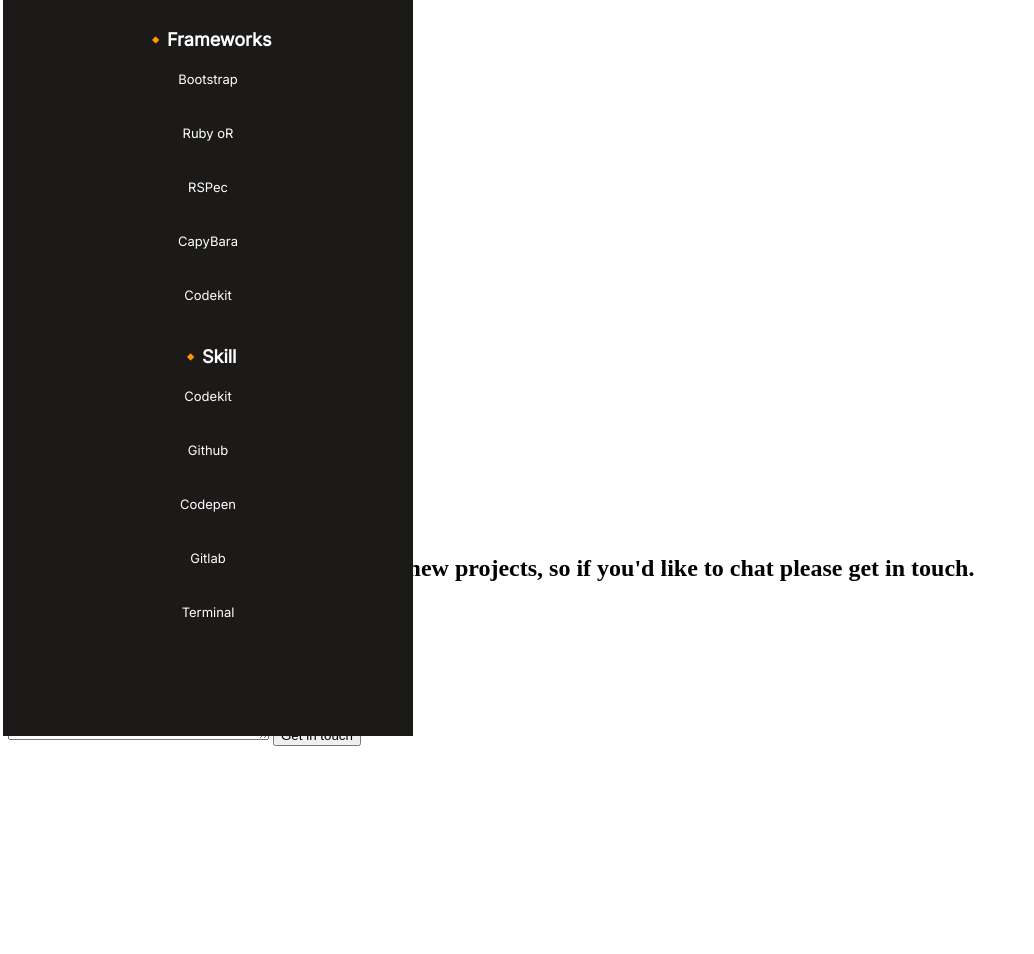
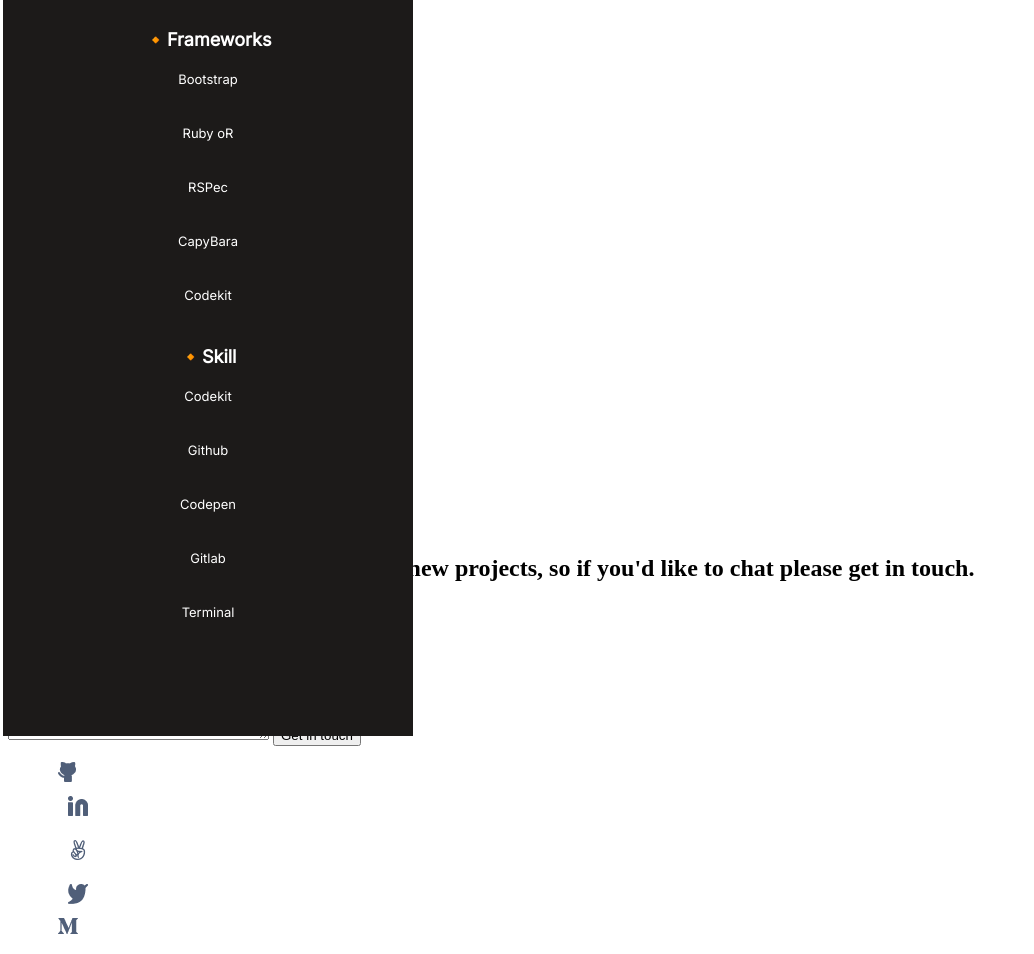
Before and after one commit to danielochuba/portfolio, a website: page index.html in a window 1280 px wide. Shown: the part 4957-5911 px from the top of the page, without its empty margins (0-1034 px from the left). Before the commit the page ends 5711 px from the top, so only its background shows below. Drawn offline with Linux system fonts and the light colour scheme; a web font is replaced by a local one.

Commit message:
Add Social icons and images

```diff
--- a/index.html
+++ b/index.html
@@ -208,5 +208,17 @@
                       <button type="submit" class="submit">Get in touch</button>
                       </form>
            </section>
+           <section class="section-4">
+
+                <div class="images-1">
+                    <ul class="icons-1">
+                        <li class="icon-1"><a href=""><img src="./github.png" alt=""></a></li>
+                        <li class="icon-1"><a href=""><img src="./linkledn.png" alt=""></a></li>
+                        <li class="icon-1"><a href=""><img src="./fing.png" alt=""></a></li>
+                        <li class="icon-1"><a href=""><img src="./twitter.png" alt=""></a></li>
+                        <li class="icon-1"><a href=""><img src="./mail.png" alt=""></a></li>
+                    </ul>
+                </div>
+          </section>
     </body>
 </html>
```
Also changed, not shown: fing.png (added), github.png (added), linkledn.png (added), mail.png (added), twitter.png (added).
